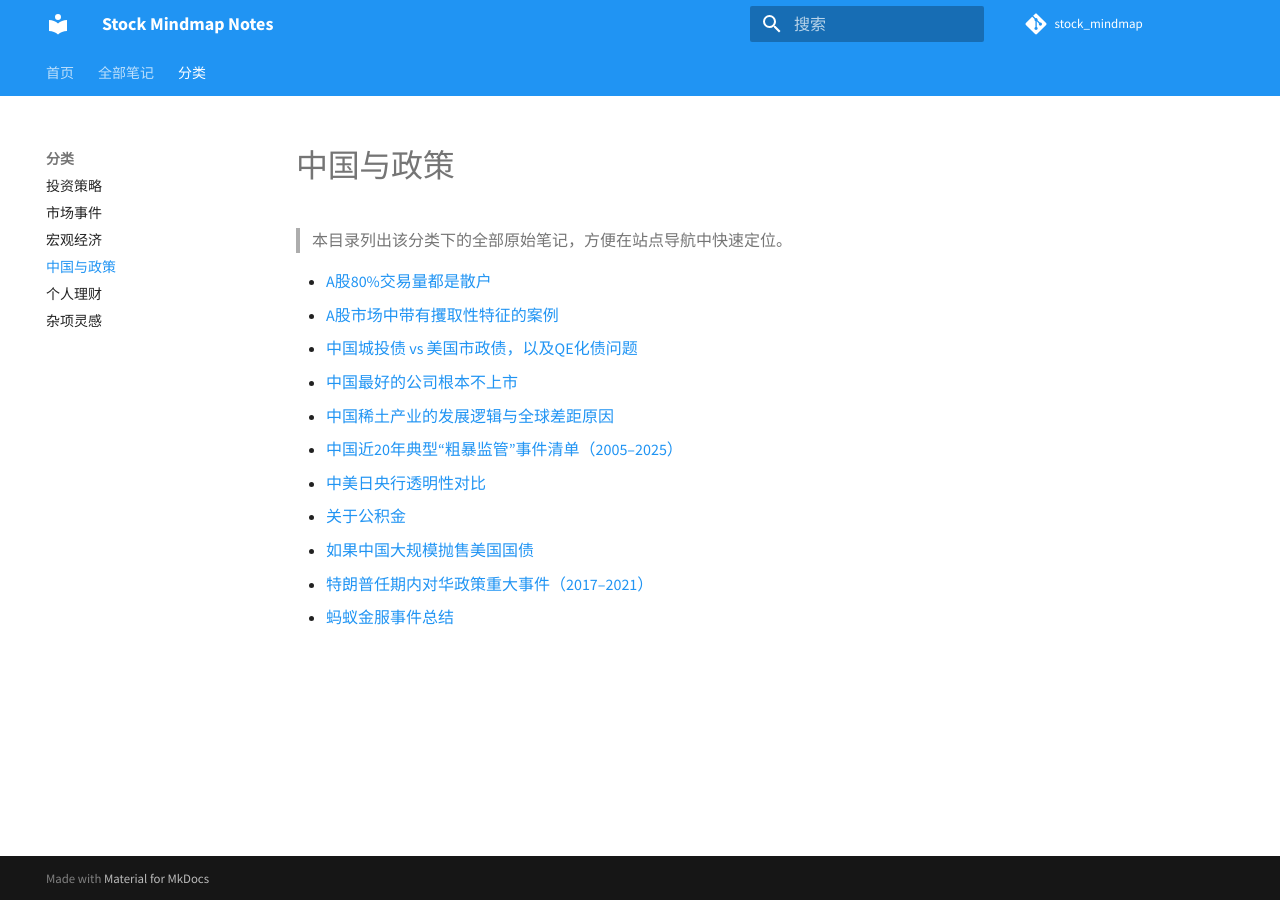
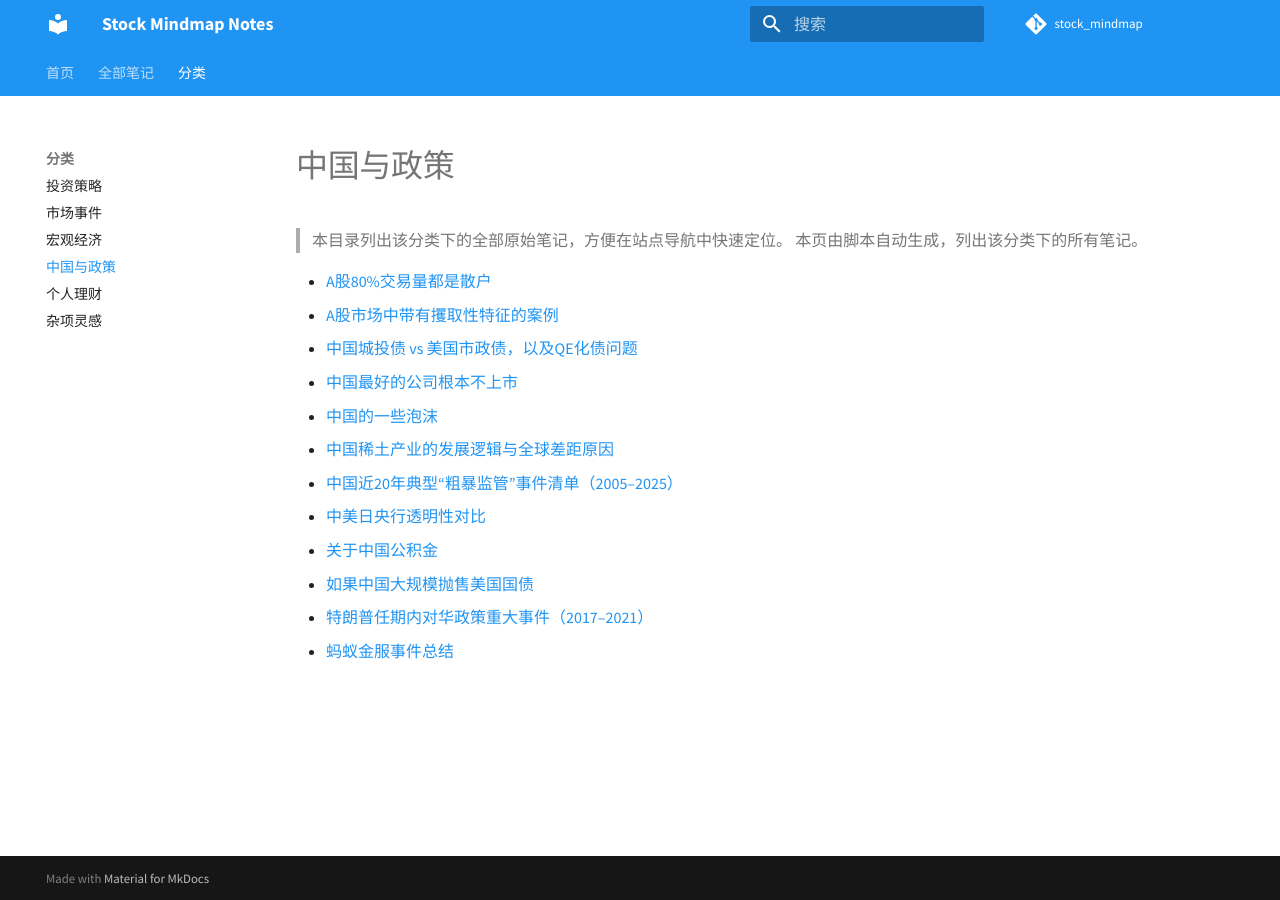
Before and after one commit to hjyssg/stock_mindmap, an MkDocs documentation site: the page built from notes/china/index.md, in a window 1280 px wide. Built offline with MkDocs 1.6.1 and Material for MkDocs 9.7.7, drawn with Linux system fonts in a browser that asks for light colours; comment, search, counter and statistics services are not loaded.

Commit message:
update algo

```diff
--- a/notes/china/index.md
+++ b/notes/china/index.md
@@ -1,15 +1,17 @@
 # 中国与政策
 
 > 本目录列出该分类下的全部原始笔记，方便在站点导航中快速定位。
+> 本页由脚本自动生成，列出该分类下的所有笔记。
 
 - [A股80%交易量都是散户](A股80%交易量都是散户.md)
 - [A股市场中带有攫取性特征的案例](A股市场中带有攫取性特征的案例.md)
 - [中国城投债 vs 美国市政债，以及QE化债问题](中国城投债 vs 美国市政债，以及QE化债问题.md)
 - [中国最好的公司根本不上市](中国最好的公司根本不上市.md)
+- [中国的一些泡沫](中国的一些泡沫.md)
 - [中国稀土产业的发展逻辑与全球差距原因](中国稀土产业的发展逻辑与全球差距原因.md)
 - [中国近20年典型“粗暴监管”事件清单（2005–2025）](中国近20年典型“粗暴监管”事件清单（2005–2025）.md)
 - [中美日央行透明性对比](中美日央行透明性对比.md)
-- [关于公积金](关于公积金.md)
+- [关于中国公积金](关于中国公积金.md)
 - [如果中国大规模抛售美国国债](如果中国大规模抛售美国国债.md)
 - [特朗普任期内对华政策重大事件（2017–2021）](特朗普任期内对华政策重大事件（2017–2021）.md)
 - [蚂蚁金服事件总结](蚂蚁金服事件总结.md)
```
Also changed, not shown: notes/economy/index.md (+1 -0 lines), notes/markets/index.md (+1 -0 lines), notes/misc/index.md (+1 -0 lines), notes/personal_finance/index.md (+1 -0 lines), notes/strategy/index.md (+1 -0 lines).
